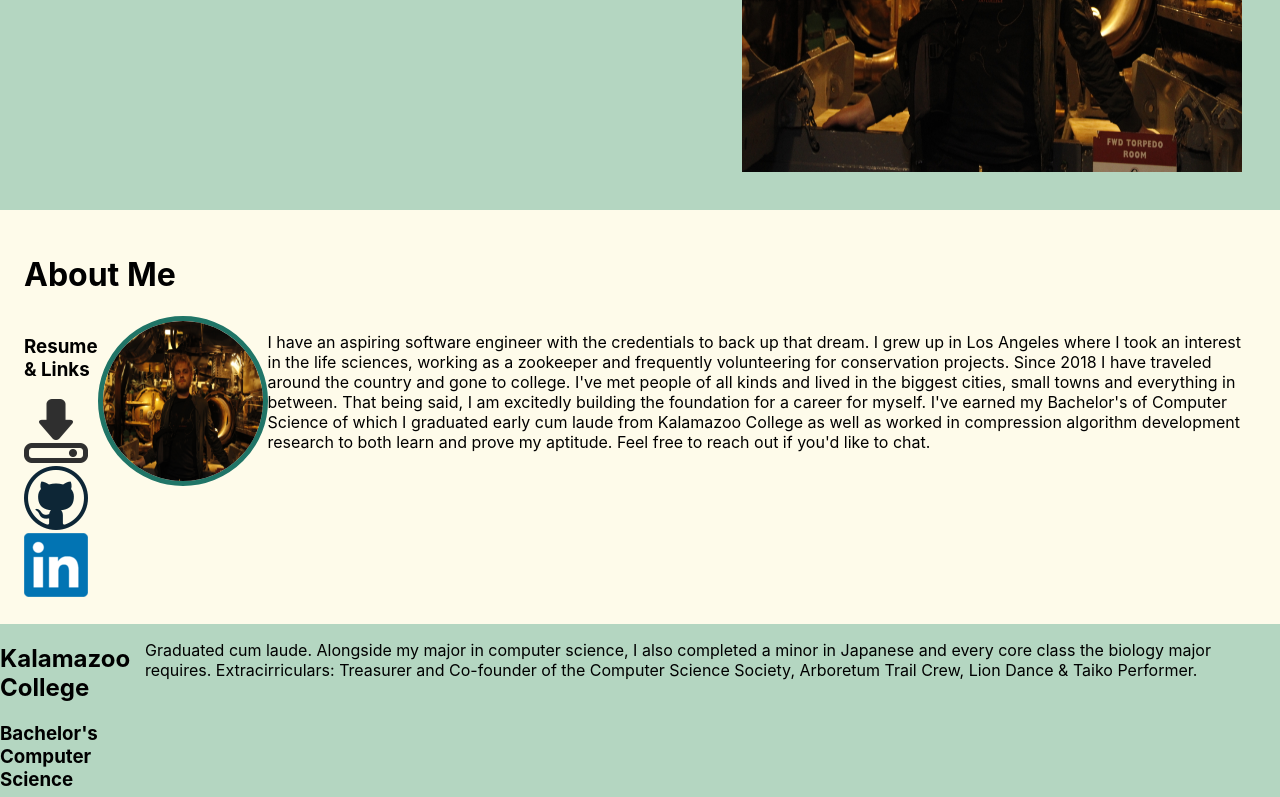
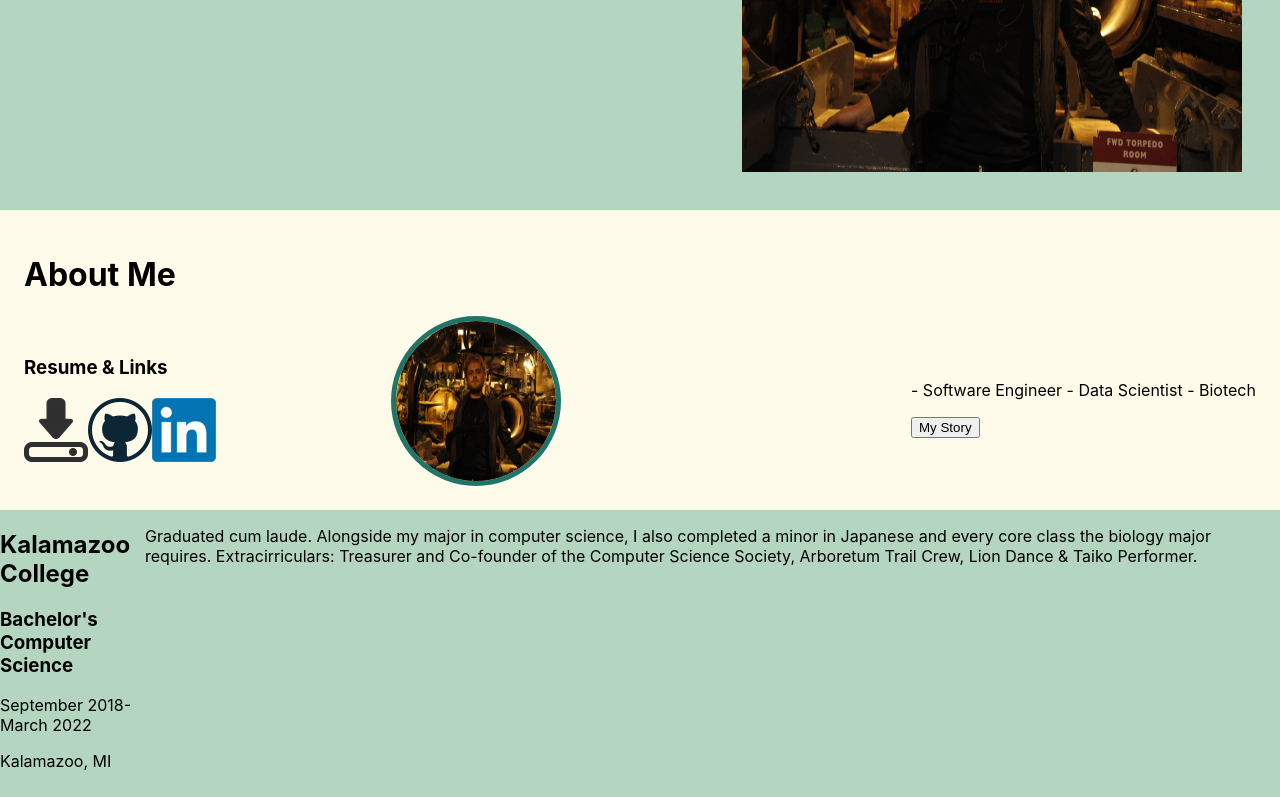
Before and after one commit to RonanGW/WolfGrove, a React (Create React App) app: page / in a window 1280 px wide. Shown: the part 475-1272 px from the top of the page. Built offline with nearby package versions, Linux system fonts and the light colour scheme.

Commit message:
Added to About section a swapping Highlight/Story Feature

```diff
--- a/src/App.css
+++ b/src/App.css
@@ -68,6 +68,8 @@
 .Bio-content {
     display: flex;
     flex-direction: row;
+    justify-content: space-between;
+    align-items: center;
 }
 
 .Bio-PFP {
@@ -77,6 +79,18 @@
     border-style: solid;
     border-width: 5px;
     border-color: #207567;
+}
+
+.fadeOut {
+    opacity: 0;
+    width: 0;
+    height: 0;
+    transition: width 0.5s 0.5s, height 0.5s 0.5s, opacity 0.5s;
+}
+
+.fadeIn {
+    opacity: 1;
+    transition: width 0.5s, height 0.5s, opacity 0.5s 0.5s;
 }
 
 .SchoolDesc {
--- a/src/Bio.js
+++ b/src/Bio.js
@@ -3,6 +3,22 @@ import { saveAs } from "file-saver";
 import './App.css';
 
 class Bio extends Component {
+
+    constructor(props) {
+        super(props);
+
+        // Define the initial state:
+        this.state = {
+            highlights: false,
+        };
+    }
+
+    handleFade = () => {
+        // Update our state here...
+        this.setState({
+            highlights: !this.state.highlights
+        })
+    };
 
     DownloadResume = () => {
         saveAs(
@@ -27,13 +43,23 @@ class Bio extends Component {
                         <button className="LILogo" onClick={this.Redirect.bind(this, "https://www.linkedin.com/in/ronan-wolfe/")}></button>
                     </div>
                     <img src="pfp.jpg" className="Bio-PFP" />
-                    <p> I have an aspiring software engineer with the credentials to back up that dream. I grew up in Los Angeles where I took an interest in
-                        the life sciences, working as a zookeeper and frequently volunteering for conservation projects. Since 2018 I have traveled
-                        around the country and gone to college. I've met people of all kinds and lived in the biggest cities, small towns and everything in
-                        between. That being said, I am excitedly building the foundation for a career for myself. I've earned my Bachelor's of Computer Science
-                        of which I graduated early cum laude from Kalamazoo College as well as worked in compression algorithm development research to both learn
-                        and prove my aptitude. Feel free to reach out if you'd like to chat.
+                    <div className={this.state.highlights ? 'fadeIn' : 'fadeOut'}>
+                        <p> I'm an aspiring software engineer with the credentials to back up that dream. I grew up in Los Angeles where I took an interest in
+                            the life sciences, working as a zookeeper and frequently volunteering for conservation projects. Since 2018 I have traveled
+                            around the country and gone to college. I've met people of all kinds and lived in the biggest cities, small towns and everything in
+                            between. Feeling well-rounded, I am excitedly building the foundation for a career for myself. I've earned my Bachelor's of Computer Science
+                            of which I graduated early cum laude from Kalamazoo College as well as worked in compression algorithm development research to both learn more
+                            and prove my aptitude.
                         </p>
+                        <button onClick={this.handleFade}>The Highlights</button>
+                    </div>
+                    <div className={this.state.highlights ? 'fadeOut' : 'fadeIn'}>
+                        <p> - Software Engineer
+                            - Data Scientist
+                            - Biotech
+                        </p>
+                        <button onClick={this.handleFade}>My Story</button>
+                    </div>
                 </div>
             </div>
         );
```
